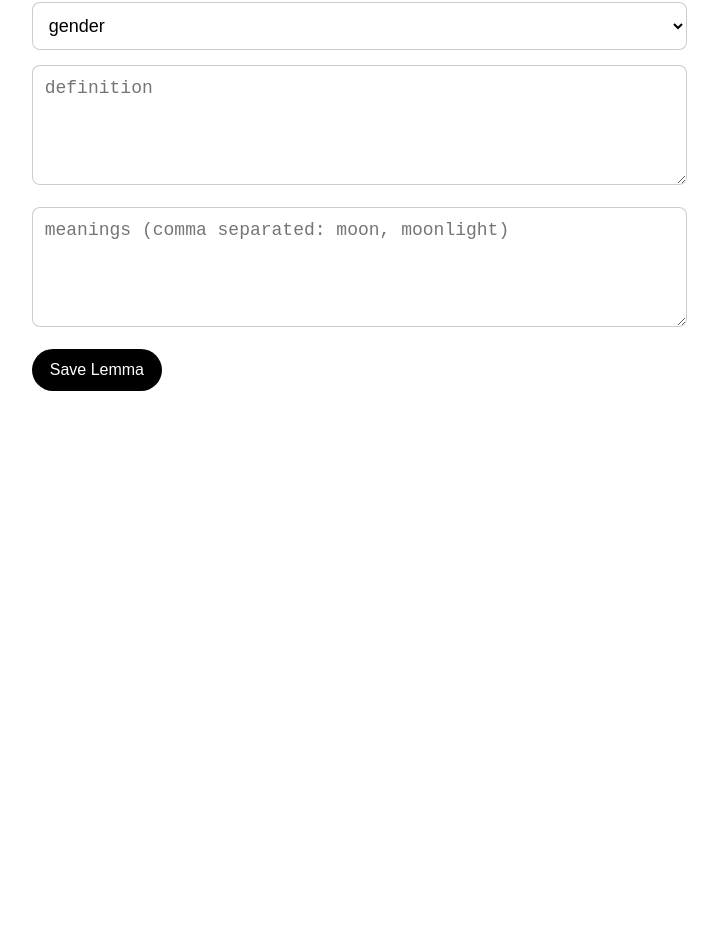
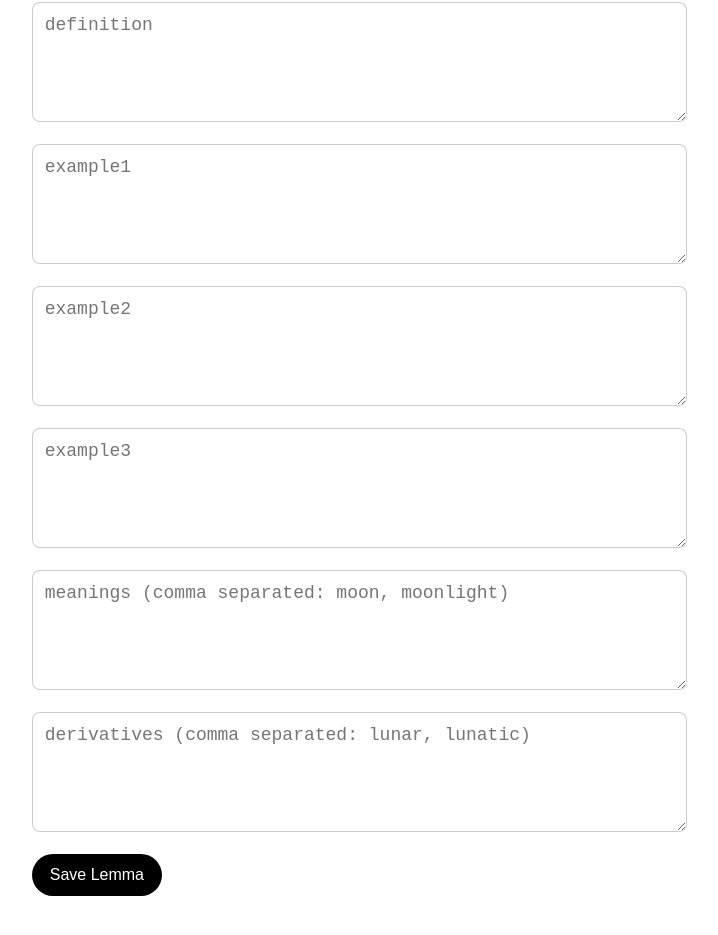
Before and after one commit to lorenzoeldude/iuno, a React (Create React App) app: page /admin in a window 1280 px wide. Shown: the part 369-1304 px from the top of the page, without its empty margins (375-1093 px from the left). Before the commit the page ends 1000 px from the top, so only its background shows below. Built offline with nearby package versions, Linux system fonts and the light colour scheme; a web font is replaced by a local one.

Commit message:
derivatives etc

```diff
--- a/src/components/pages/AdminLemmaEditor/index.js
+++ b/src/components/pages/AdminLemmaEditor/index.js
@@ -69,8 +69,15 @@ function AdminLemmaEditor() {
     const [partOfSpeech, setPartOfSpeech] = useState("");
     const [gender, setGender] = useState("");
 
-    const [definition, setDefinition] = useState("");
+    const [definitions, setDefinitions] = useState("");
     const [meaningsText, setMeaningsText] = useState("");
+
+    const [derivatives, setDerivatives] = useState("");
+
+    // examples
+    const [example1, setExample1] = useState("");
+    const [example2, setExample2] = useState("");
+    const [example3, setExample3] = useState("");
 
     // grammar fields
     const [declension, setDeclension] = useState("");
@@ -106,8 +113,6 @@ function AdminLemmaEditor() {
                         part_of_speech: partOfSpeech,
                         gender,
 
-                        definition,
-
                         declension: isNominal && declension !== ""
                             ? parseInt(declension, 10)
                             : null,
@@ -124,7 +129,19 @@ function AdminLemmaEditor() {
                         supine: isVerb ? supine : ""
                     },
 
+                    examples: [example1, example2, example3],
+
                     meanings: meaningsText
+                        .split(",")
+                        .map(m => m.trim())
+                        .filter(Boolean),
+
+                    definitions: definitions
+                        .split(",")
+                        .map(m => m.trim())
+                        .filter(Boolean),
+
+                    derivatives: derivatives
                     .split(",")
                     .map(m => m.trim())
                     .filter(Boolean)
@@ -177,6 +194,10 @@ function AdminLemmaEditor() {
                 <option value="conjunction">conjunction</option>
             </Select>
 
+
+            {/* DECLENSION (NOMINAL ONLY) */}
+            {isNominal && (
+                <>
                     {/* GENDER */}
                     <Select
                         value={gender}
@@ -187,10 +208,6 @@ function AdminLemmaEditor() {
                         <option value="feminine">feminine</option>
                         <option value="neuter">neuter</option>
                     </Select>
-
-            {/* DECLENSION (NOMINAL ONLY) */}
-            {isNominal && (
-                <>
                     <Select
                         value={declension}
                         onChange={(e) => setDeclension(e.target.value)}
@@ -226,13 +243,13 @@ function AdminLemmaEditor() {
                     </Select>
 
                     <Input
-                        placeholder="perfect stem (e.g. amav, rex)"
+                        placeholder="perfect (e.g. amavī)"
                         value={perfect}
                         onChange={(e) => setPerfect(e.target.value)}
                     />
 
                     <Input
-                        placeholder="supine stem (e.g. amat, rect)"
+                        placeholder="supine (e.g. amātum)"
                         value={supine}
                         onChange={(e) => setSupine(e.target.value)}
                     />
@@ -247,14 +264,37 @@ function AdminLemmaEditor() {
 
             <TextArea
                 placeholder="definition"
-                value={definition}
-                onChange={(e) => setDefinition(e.target.value)}
+                value={definitions}
+                onChange={(e) => setDefinitions(e.target.value)}
+            />
+
+            {/* Examples */}
+            <TextArea
+                placeholder="example1"
+                value={example1}
+                onChange={(e) => setExample1(e.target.value)}
+            />
+            <TextArea
+                placeholder="example2"
+                value={example2}
+                onChange={(e) => setExample2(e.target.value)}
+            />
+            <TextArea
+                placeholder="example3"
+                value={example3}
+                onChange={(e) => setExample3(e.target.value)}
             />
 
             <TextArea
                 placeholder="meanings (comma separated: moon, moonlight)"
                 value={meaningsText}
                 onChange={(e) => setMeaningsText(e.target.value)}
+            />
+
+            <TextArea
+                placeholder="derivatives (comma separated: lunar, lunatic)"
+                value={derivatives}
+                onChange={(e) => setDerivatives(e.target.value)}
             />
 
             <Row>
--- a/src/components/pages/Verbum/index.js
+++ b/src/components/pages/Verbum/index.js
@@ -292,7 +292,7 @@ function Verbum() {
                         <Meaning>
                             {wordData.meanings?.map((m, index) => (
                                 <span key={m.id}>
-                                    {m.english}
+                                    {m.meaning}
                                     {index < wordData.meanings.length - 1 ? " · " : ""}
                                 </span>
                             ))}
@@ -324,6 +324,11 @@ function Verbum() {
             <Section>
                 <SectionTitle>Definitio</SectionTitle>
                 <Definition>{wordInfo.definition}</Definition>
+                {wordData.definitions.map((definition) => (
+                        <Definition key={definition.id}>
+                            {definition.definition}
+                        </Definition>
+                    ))}
             </Section>
 
             {wordData.examples?.length > 0 && (
@@ -333,6 +338,18 @@ function Verbum() {
                         <Example key={example.id}>
                             {example.latin}
                         </Example>
+                    ))}
+                </Section>
+            )}
+
+            {wordData.examples?.length > 0 && (
+                <Section>
+                    <SectionTitle>Derivatives</SectionTitle>
+                    {wordData.derivatives.map((derivative, index) => (
+                        <span key={derivative.id}>
+                            {derivative.derivative}
+                            {index < wordData.derivatives.length - 1 ? " · " : ""}
+                        </span>
                     ))}
                 </Section>
             )}
```
Lines whose indentation alone changed are shown as unchanged.
